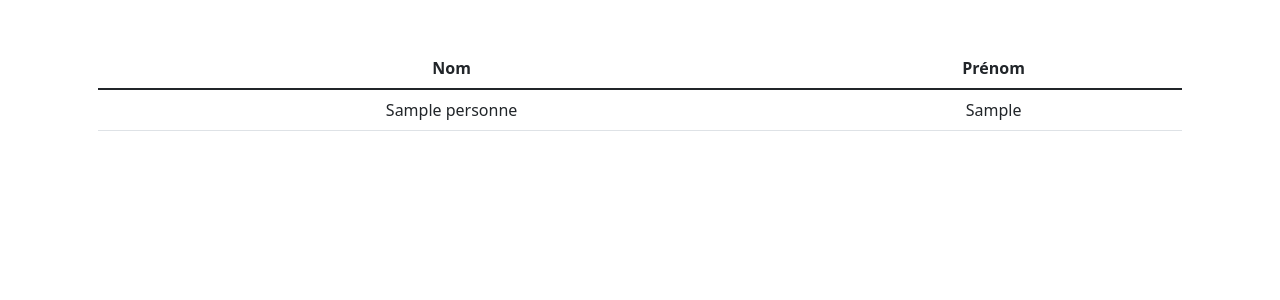
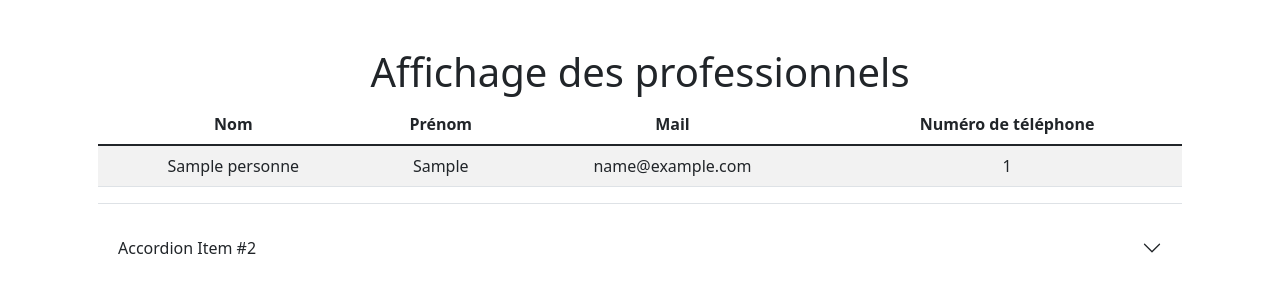
Before and after one commit to MADcampusgithub/AFLM_Application_Chataigneraie, a Symfony app: template AFLM_App/templates/professionnels.html.twig in a window 1280 px wide. Shown: the part 72-372 px from the top of the page. Run offline with Twig, Linux system fonts and the light colour scheme; the template is opened without the code that fills it: most values are stand-ins (such as "Sample title", 1, 10 or a date in 2020); some libraries are stand-ins or nearby versions.

Commit message:
Collapse d'affichage des infos

```diff
--- a/AFLM_App/templates/professionnels.html.twig
+++ b/AFLM_App/templates/professionnels.html.twig
@@ -1,26 +1,53 @@
 {% extends 'base.html.twig' %}
 
-{% block title %}La chataigneraie - Professionnels{% endblock %}
+{% block title %}La Chataigneraie - Professionnels{% endblock %}
 
 {% block utilisateur %}maxime.adler{% endblock %}
 
 {% block content %}
-
-    <table class="table table-hover ">
+   <h1> Affichage des professionnels </h1>
+    <table class="table table-hover table-striped ">
   <thead>
     <tr>
       <th scope="col">Nom</th>
       <th scope="col">Prénom</th>
+      <th scope="col">Mail</th>
+      <th scope="col">Numéro de téléphone</th>
     </tr>
   </thead>
   <tbody>
    {% for pers in personnes %}
+    <tr class="collapsed" data-bs-toggle="collapse" data-bs-target="#collapse{{ pers.id }}">
+      <td {% if pers.perNom == null  %} class="text-muted"> Non renseigné {% else %}> {{pers.perNom}} {% endif %} </td>
+      <td {% if pers.perPrenom == null  %} class="text-muted"> Non renseigné {% else %}> {{pers.perPrenom}} {% endif %}</td>
+      <td {% if pers.perMail == null  %} class="text-muted"> Non renseigné {% else %}> {{pers.perMail}} {% endif %} </td>
+      <td {% if pers.perNum == null  %} class="text-muted"> Non renseigné {% else %}> {{pers.perNum}} {% endif %}</td>
+    </tr>
     <tr>
-      <td> {{ pers.perNom }} </td>
-      <td>{{ pers.perPrenom}}</td>
+      <td colspan="4">
+        <div id="collapse{{ pers.id }}" class="accordion-collapse collapse">
+          <div class="accordion-body text-start">
+            <p> <strong>Nom : </strong> {{pers.perNom}} </p>
+            <p> <strong>Prénom : </strong> {{pers.perPrenom}} </p>
+            <p> <strong>Mail : </strong> {{pers.perMail}} </p>
+            <p> <strong>Numéro de téléphone : </strong> {{pers.perNum}} </p>
+          </div>
+        </div>
+      </td>
     </tr>
      {% endfor %}
   </tbody>
 </table>
 
+
+      <button class="accordion-button collapsed" type="button" data-bs-toggle="collapse" data-bs-target="#collapseTwo" aria-expanded="false" aria-controls="collapseTwo">
+        Accordion Item #2
+      </button>
+    <div id="collapseTwo" class="accordion-collapse collapse" aria-labelledby="headingTwo" data-bs-parent="#accordionExample">
+      <div class="accordion-body">
+        <strong>This is the second item's accordion body.</strong> It is hidden by default, until the collapse plugin adds the appropriate classes that we use to style each element. These classes control the overall appearance, as well as the showing and hiding via CSS transitions. You can modify any of this with custom CSS or overriding our default variables. It's also worth noting that just about any HTML can go within the <code>.accordion-body</code>, though the transition does limit overflow.
+      </div>
+    </div>
+
+
 {% endblock %}
```
